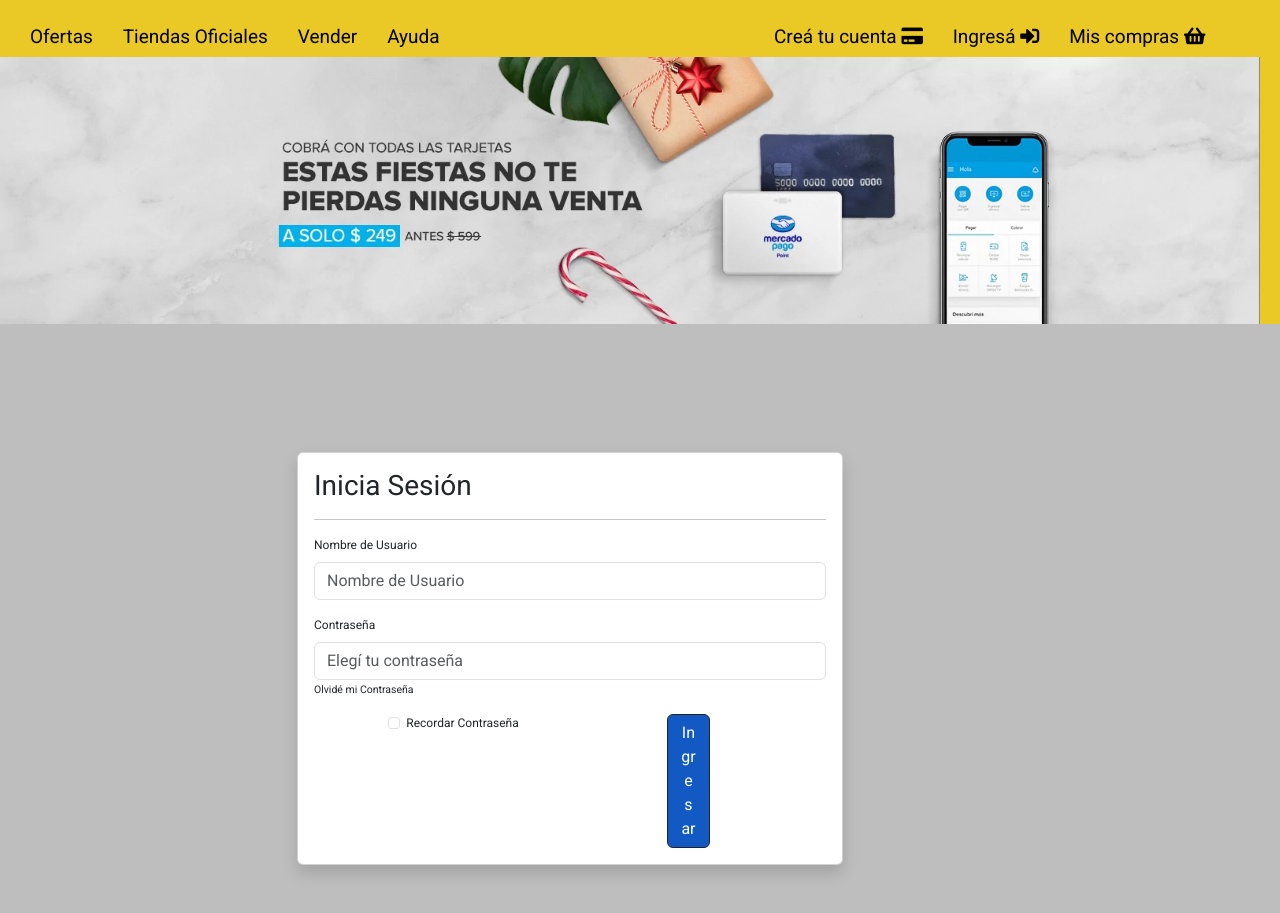
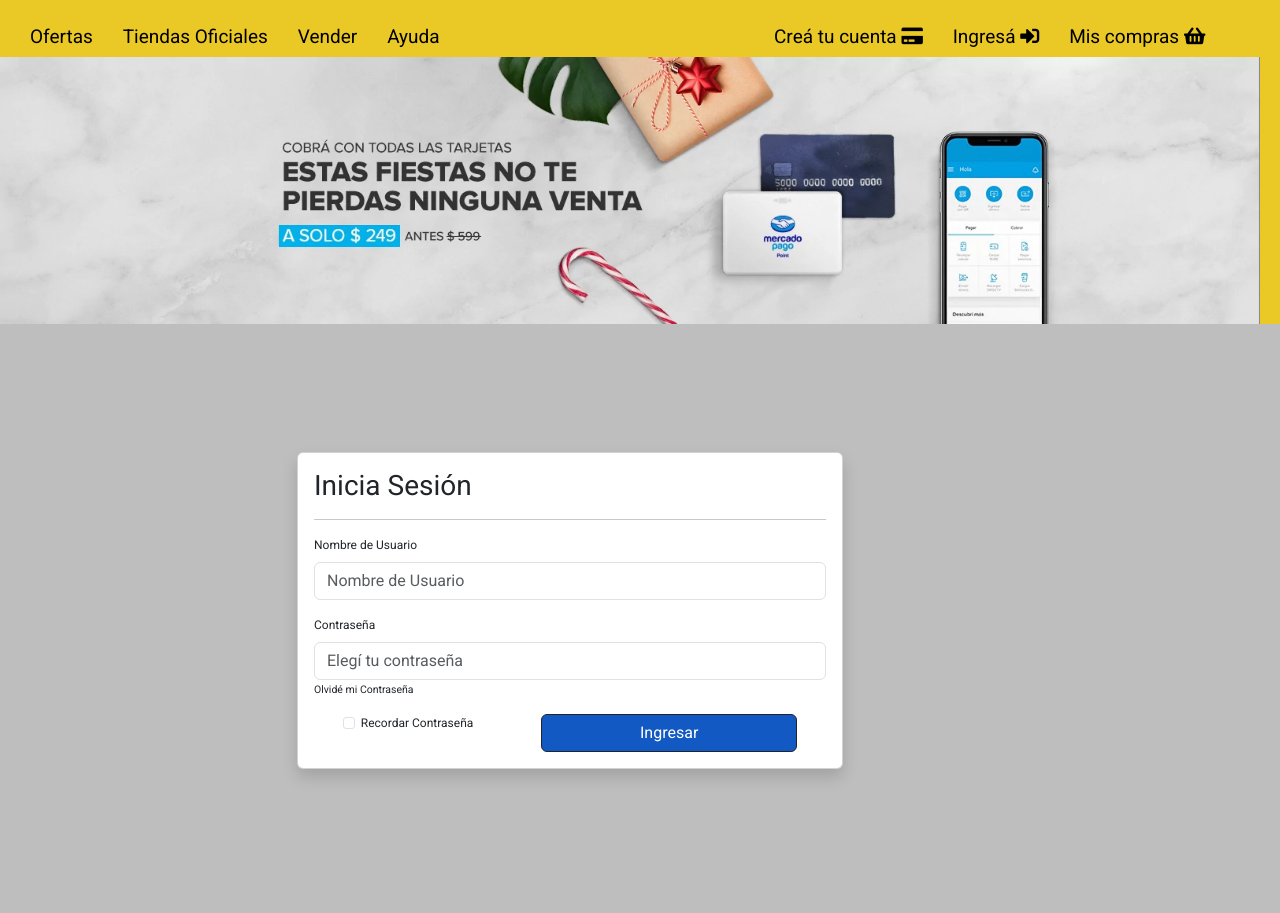
Before and after one commit to DesarrollosFVP/mercadoLiebre, a website: page views/login.html in a window 1280 px wide. Shown: the part 107-1020 px from the top of the page. Drawn offline with nearby package versions, Linux system fonts and the light colour scheme.

Commit message:
fix: login.css

```diff
--- a/public/css/login.css
+++ b/public/css/login.css
@@ -9,4 +9,5 @@
 
 .btn {
     background-color: var(--colorCeleste);
+    margin-left: 2%;
 }
--- a/views/login.html
+++ b/views/login.html
@@ -84,10 +84,7 @@
                                     </label>
                                 </div>
 
-                                <a href="/">
-                                    <button class="btn btn-dark">Ingresar</button>
-                                </a>
-
+                                <button class="btn btn-dark">Ingresar</button>
                             </div>
 
                         </form>
```
